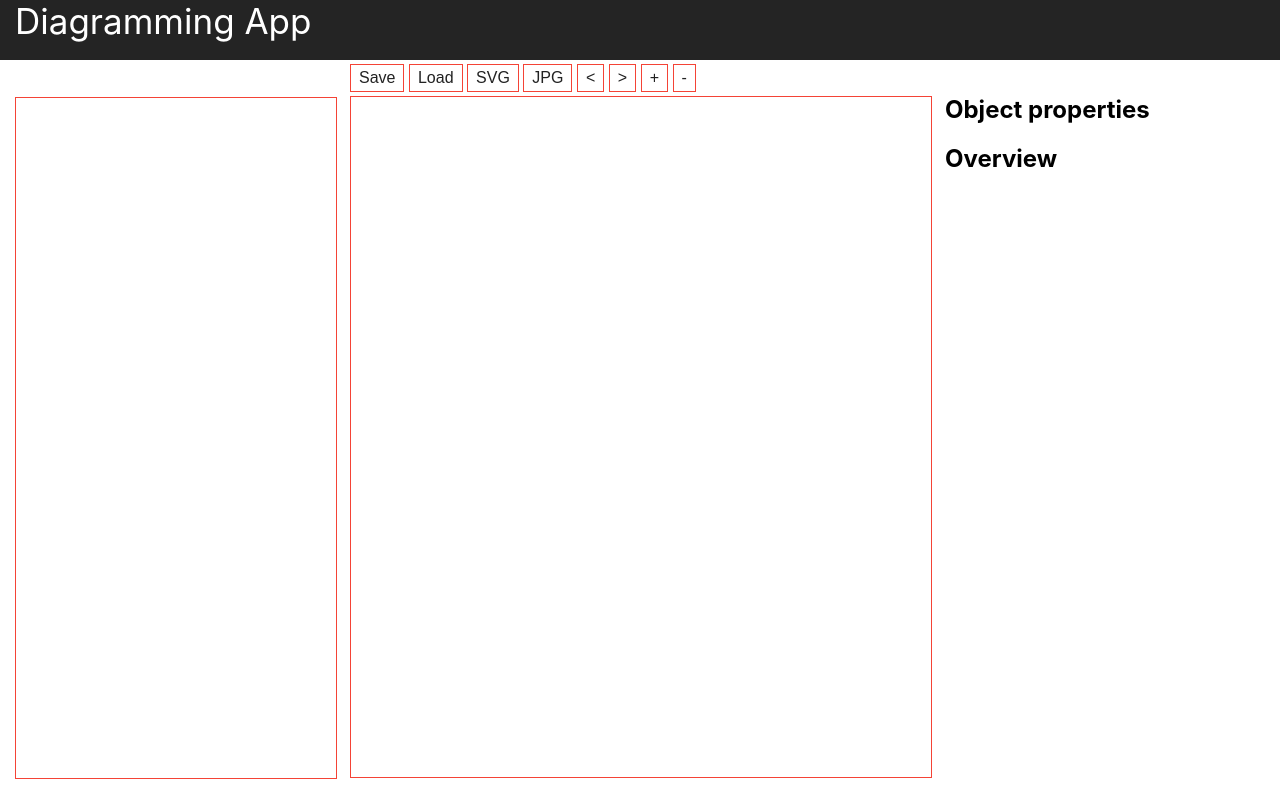
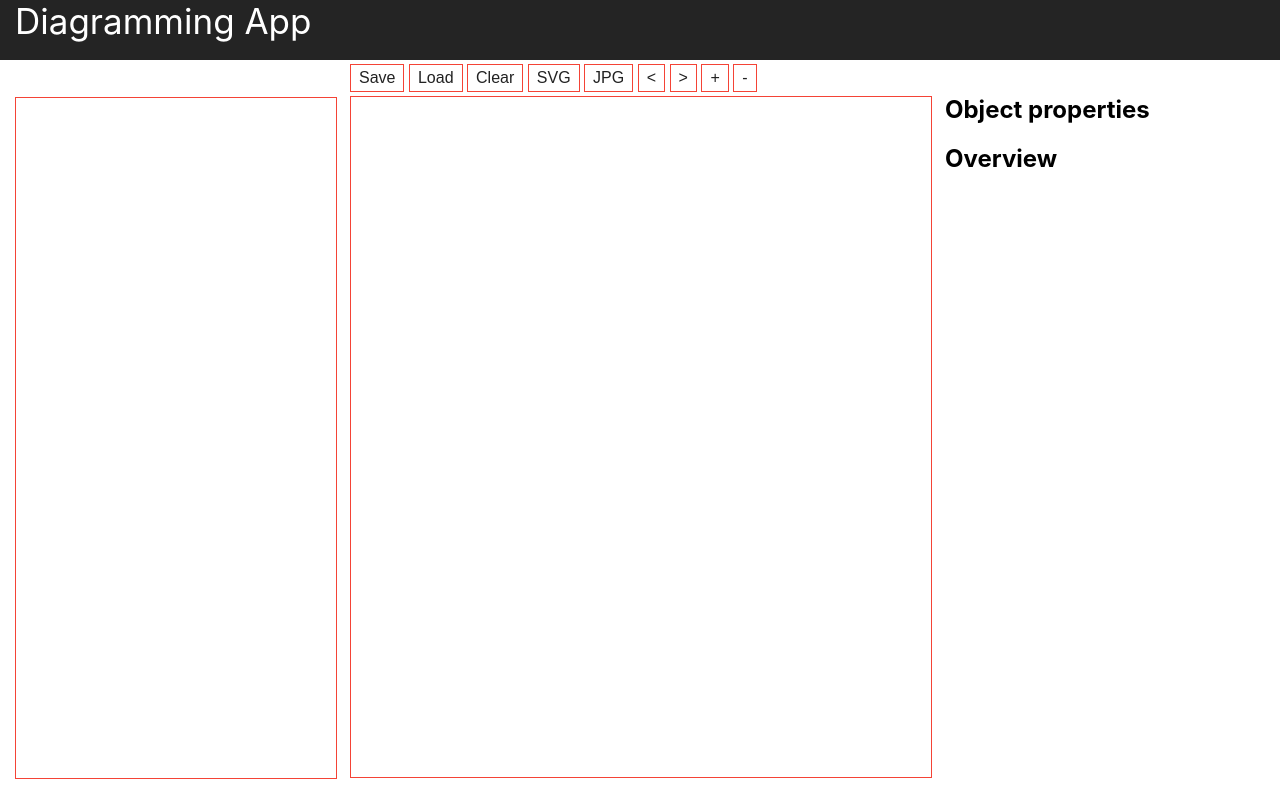
Before and after one commit to allwd/gojs, a website built with webpack: page index.html in a window 1280 px wide. Built offline with nearby package versions, Linux system fonts and the light colour scheme; what gojs would draw is missing.

Commit message:
adjustments

```diff
--- a/index.html
+++ b/index.html
@@ -27,6 +27,9 @@
                     </button>
                     <button onclick="app.actions.load()">
                         Load
+                    </button>
+                    <button onclick="app.state.diagram.clear()">
+                        Clear
                     </button>
                     <button onclick="app.actions.exportToSvg()">
                         SVG
```
